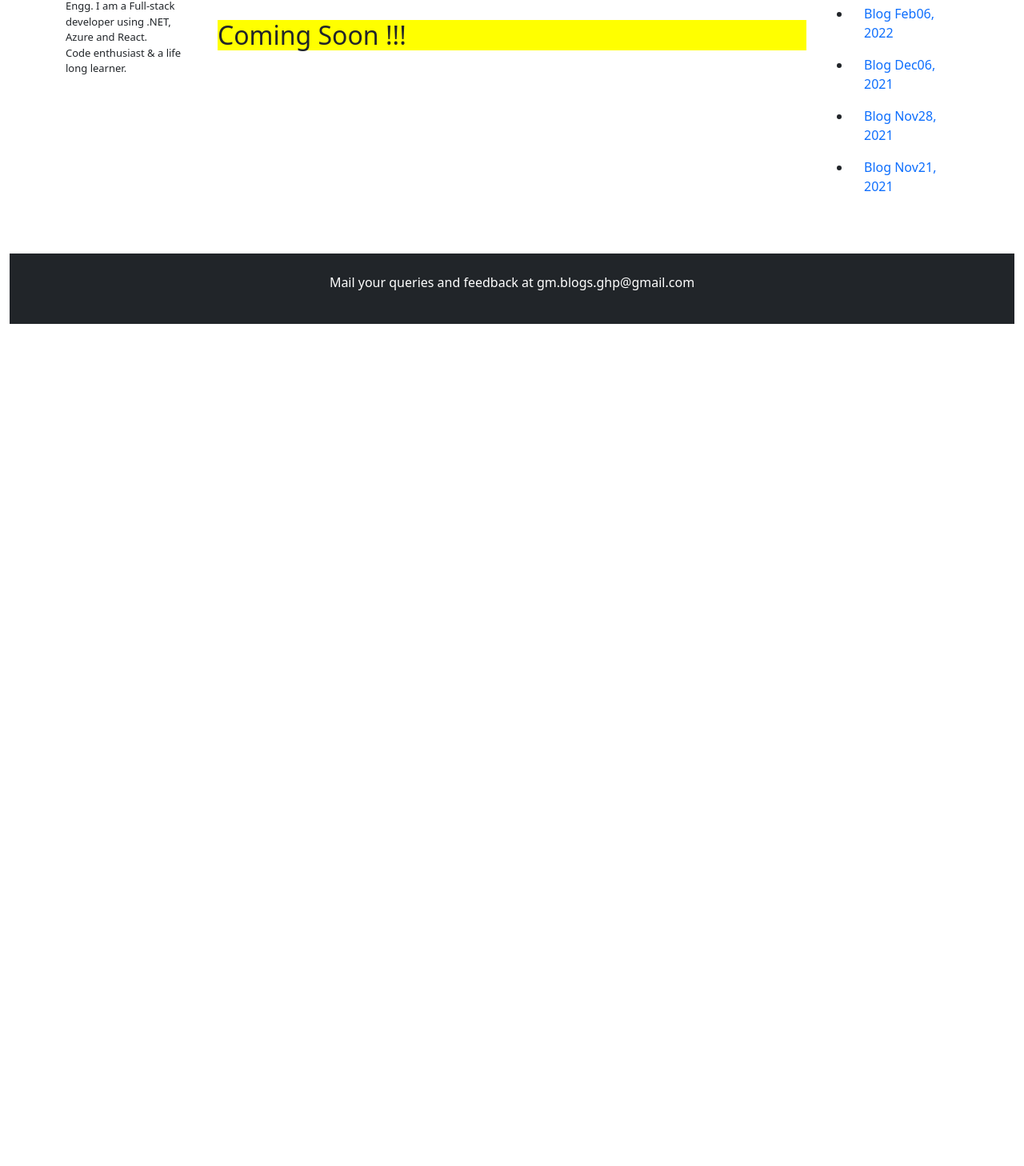
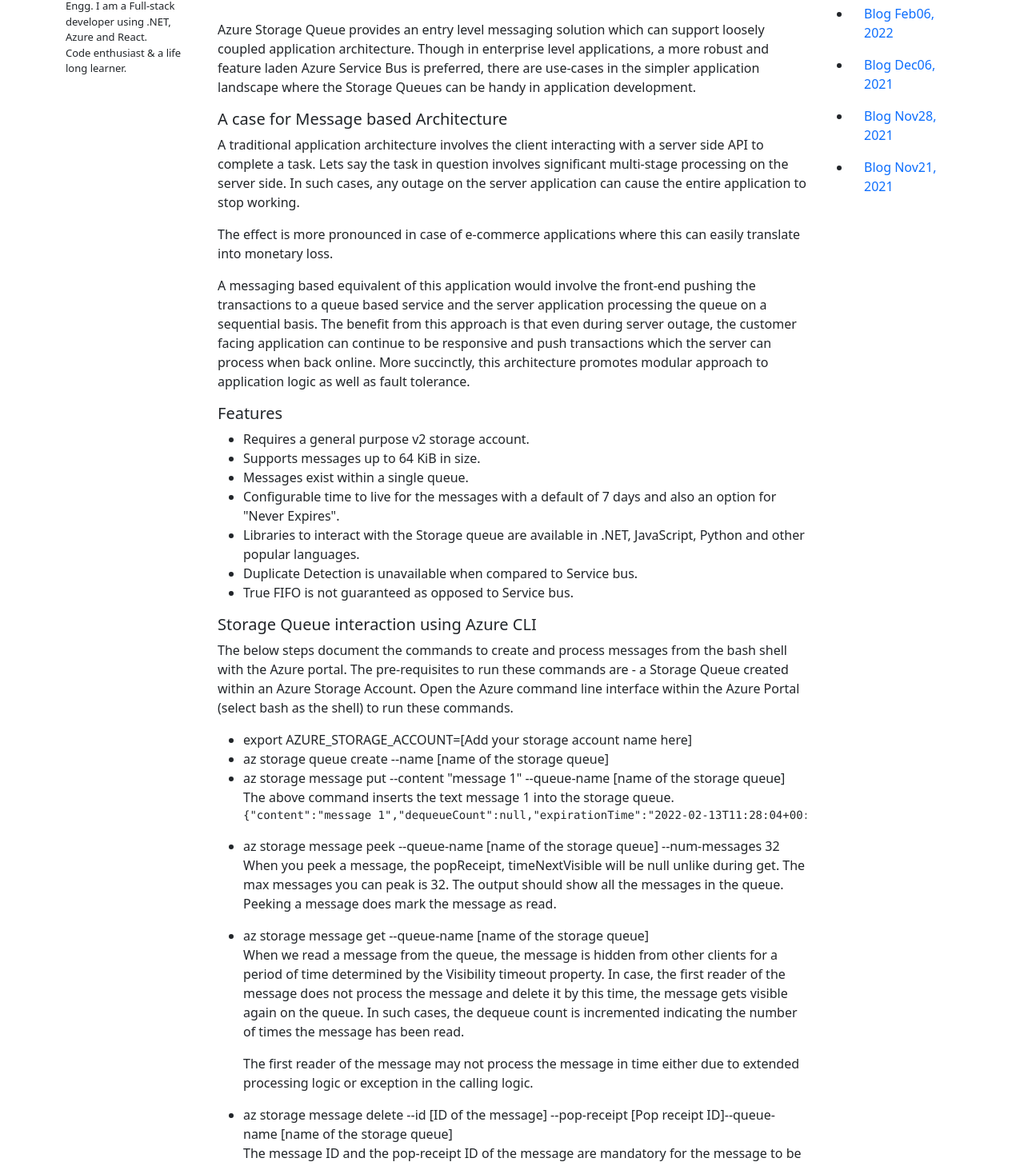
Before and after one commit to Guruprasad-Mohan/guruprasad-mohan.github.io, a React (Create React App) app in the folder blog/: page / in a window 1280 px wide. Shown: the part 209-1667 px from the top of the page at 80% size. Before the commit the page ends 800 px from the top, so only its background shows below. Built offline with nearby package versions, Linux system fonts and the light colour scheme.

Commit message:
Content for Blog - Feb 06, 2022

```diff
--- a/blog/src/components/blogs/blog-Feb06-2022.js
+++ b/blog/src/components/blogs/blog-Feb06-2022.js
@@ -7,9 +7,91 @@
       <h2>Blog 4 - Azure Queue Storage</h2>
       <h6>Feb 06, 2022</h6>
       <br />
-      <span>
-        <h2 className="background-yellow">Coming Soon !!!</h2>
-      </span>
+      <p>
+                Azure Storage Queue provides an entry level messaging solution which can support loosely coupled application architecture.
+                Though in enterprise level applications, a more robust and feature laden Azure Service Bus is preferred, there are use-cases
+                in the simpler application landscape where the Storage Queues can be handy in application development.
+      </p>
+
+      <h5>A case for Message based Architecture</h5>
+      <p>
+        A traditional application architecture involves the client interacting with a server side API to complete a task.
+        Lets say the task in question involves significant multi-stage processing on the server side. In such cases, any
+        outage on the server application can cause the entire application to stop working.
+      </p>
+      <p>
+      The effect is more pronounced in case of e-commerce applications where this can easily translate into monetary loss.
+      </p>
+      <p>
+      A messaging based equivalent of this application would involve the front-end pushing the transactions to a queue based
+      service and the server application processing the queue on a sequential basis. The benefit from this approach is that even
+      during server outage, the customer facing application can continue to be responsive and push transactions which the server can process
+      when back online. More succinctly, this architecture promotes modular approach to application logic as well as fault tolerance.
+      </p>
+
+      <h5>Features</h5>
+      <ul>
+                <li>Requires a general purpose v2 storage account.</li>
+                <li>Supports messages up to 64 KiB in size.</li>
+                <li>Messages exist within a single queue.</li>
+                <li>Configurable time to live for the messages with a default of 7 days and also an option for "Never Expires".</li>
+                <li>Libraries to interact with the Storage queue are available in .NET, JavaScript, Python and other popular languages.</li>
+                <li>Duplicate Detection is unavailable when compared to Service bus.</li>
+                <li>True FIFO is not guaranteed as opposed to Service bus.</li>
+      </ul>
+
+      <h5>Storage Queue interaction using Azure CLI</h5>
+      <p>
+        The below steps document the commands to create and process messages from the bash shell with the Azure portal.
+        The pre-requisites to run these commands are - a Storage Queue created within an Azure Storage Account.
+        Open the Azure command line interface within the Azure Portal (select bash as the shell) to run these commands.
+      </p>
+      <ul>
+                <li>export AZURE_STORAGE_ACCOUNT=[Add your storage account name here]</li>
+                <li>az storage queue create --name [name of the storage queue]</li>
+                <li>az storage message put --content "message 1" --queue-name [name of the storage queue]
+                  <p>The above command inserts the text message 1 into the storage queue.
+                  <pre>{JSON.stringify({"content": "message 1",
+                                        "dequeueCount": null,
+                                        "expirationTime": "2022-02-13T11:28:04+00:00",
+                                        "id": "5218a93f-159c-4de2-9107-1d75f706483b",
+                                        "insertionTime": "2022-02-06T11:28:04+00:00",
+                                        "popReceipt": "AgAAAAMAAAAAAAAARLh4m0wb2AE=",
+                                        "timeNextVisible": "2022-02-06T11:28:04+00:00"})}</pre>
+                  </p>
+                </li>
+                <li>az storage message peek --queue-name [name of the storage queue] --num-messages 32</li>
+                  <p>When you peek a message, the popReceipt, timeNextVisible will be null unlike during get.
+                     The max messages you can peak is 32. The output should show all the messages in the queue.
+                     Peeking a message does mark the message as read.
+                  </p>
+                <li>az storage message get --queue-name [name of the storage queue]</li>
+                <p>
+                  When we read a message from the queue, the message is hidden from other clients for a period of time determined by
+                  the Visibility timeout property. In case, the first reader of the message does not process the message and delete it
+                  by this time, the message gets visible again on the queue.
+                  In such cases, the dequeue count is incremented indicating the number of times the message has been read.
+                </p>
+                <p>
+                  The first reader of the message may not process the message in time either due to extended processing logic or
+                  exception in the calling logic.
+                </p>
+                <li>az storage message delete --id [ID of the message] --pop-receipt [Pop receipt ID]--queue-name [name of the storage queue]</li>
+                <p>
+                  The message ID and the pop-receipt ID of the message are mandatory for the message to be deleted.
+                  As shown in the message creation step, these IDs are created during the message creation and sent as the result of the create command.
+                </p>
+      </ul>
+
+      <h5>Node JS implementation of the Storage queue interaction</h5>
+      <li>
+          A working application coded in JavaScript and node is available in the repo - <br/>
+          <p>
+            <b><a>https://github.com/Guruprasad-Mohan/node-azure-storage-queue.git</a></b> <br/>
+          </p>
+      </li>
+      <li>The steps to setup and run the code are detailed in the readme file.</li>
+      <li>Happy Coding!!!</li>
     </>
   );
 };
```
